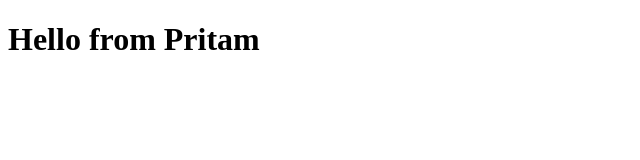
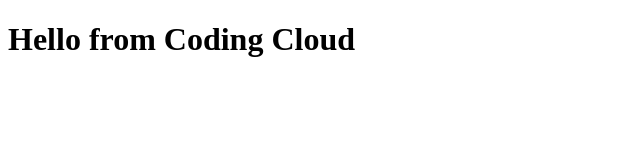
Before and after one commit to pritz45/demo, a plain HTML site: page index.html in a window 1280 px wide. Shown: the whole page, without its empty margins (0-640 px from the left). Drawn offline with Linux system fonts and the light colour scheme.

Commit message:
modified:index.html

```diff
--- a/index.html
+++ b/index.html
@@ -4,6 +4,6 @@
     <title> Portfolio </title>
 </head>
 <body>
-    <h1> Hello from Pritam </h1>
+    <h1> Hello from Coding Cloud </h1>
 </body>
 </html>
```
